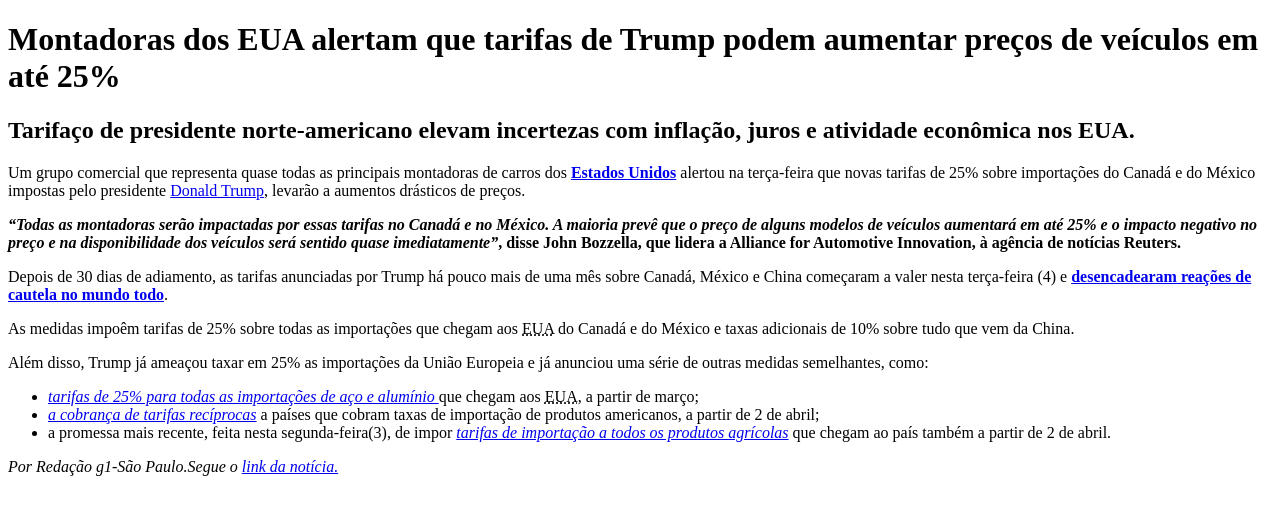
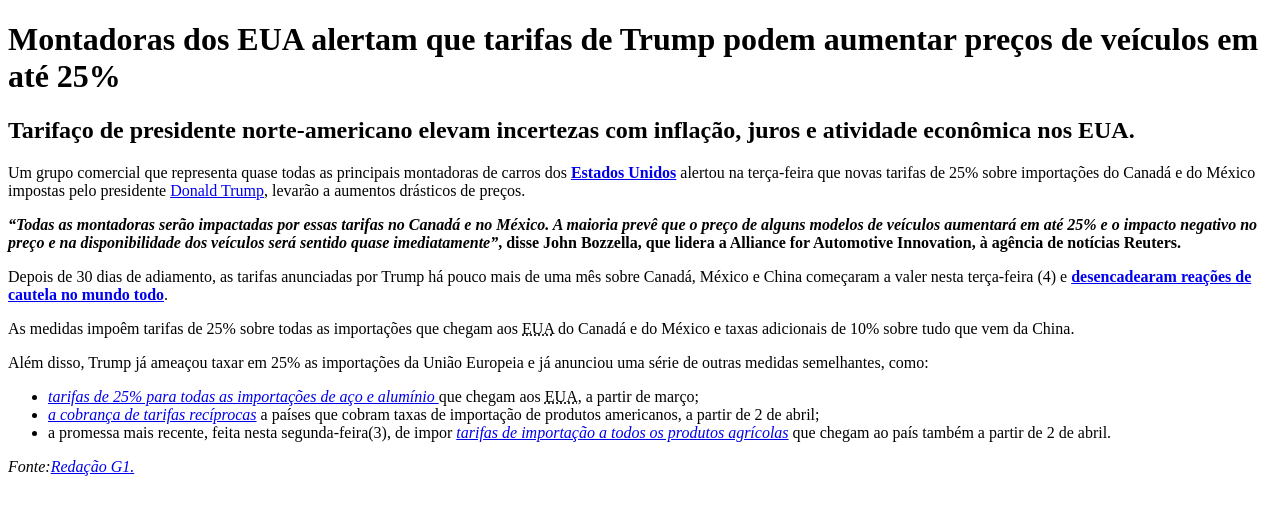
Before and after one commit to deboracruzsilva/desenvolve-introducao-web, a plain HTML site: page noticia.html in a window 1280 px wide. Drawn offline with Linux system fonts and the light colour scheme.

Commit message:
Update noticia.html

```diff
--- a/noticia.html
+++ b/noticia.html
@@ -27,7 +27,7 @@
             <li> a promessa mais recente, feita nesta segunda-feira(3), de impor <a href="https://g1.globo.com/economia/noticia/2025/03/03/trump-promete-tarifas-a-produtos-agricolas-importados-e-pede-que-produtores-americanos-se-preparem.ghtml"><i>tarifas de importação a todos os produtos agrícolas</i></a> que chegam ao país também a partir de 2 de abril.</li>
         </ul>
         <p>
-            <em>Por Redação g1-São Paulo.Segue o <a href="https://g1.globo.com/economia/noticia/2025/03/04/montadoras-dos-eua-alertam-que-tarifas-de-trump-podem-aumentar-precos-de-veiculos-em-ate-25percent.ghtml">link da notícia.</a></em>
+            <em>Fonte:<a href="https://g1.globo.com/economia/noticia/2025/03/04/montadoras-dos-eua-alertam-que-tarifas-de-trump-podem-aumentar-precos-de-veiculos-em-ate-25percent.ghtml">Redação G1.</a></em>
         </p>
 
     </body>
```
